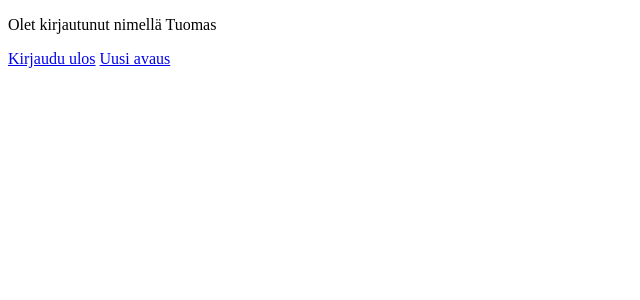
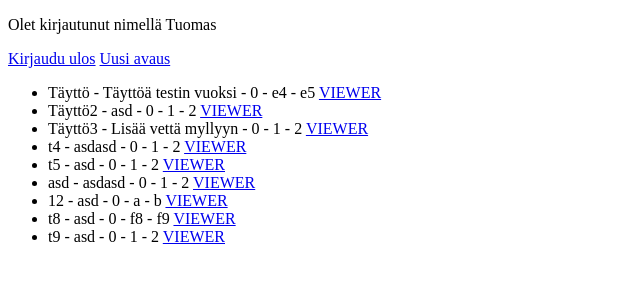
Before and after one commit to TuomasHirv/shakkiavaukset, a Flask app: page / in a window 1280 px wide. Shown: the top 300 px of the page, without its empty margins (0-640 px from the left). Run offline with Flask 3, Linux system fonts and the light colour scheme; a user stored in the database is signed in; data comes from the database, SQL or seed files in the repository; both versions use the stored data as it was after the commit.

Commit message:
Lisätty viewer functio avauksiin ja formalisoitu input. Gitignore tehty myös.

```diff
--- a/app.py
+++ b/app.py
@@ -3,15 +3,22 @@ from flask import render_template, request, session, redirect
 from werkzeug.security import generate_password_hash, check_password_hash
 import sqlite3
 
+import re
+
 from myapp import db
 from myapp import config
 from myapp import siirrot_reader
+SAN_PATTERN = re.compile(
+    r'^(?:[KQRBN]?[a-h]?[1-8]?x?[a-h][1-8](?:=[QRBN])?|O-O(?:-O)?)([+#]?)$'
+)
 
 app = Flask(__name__)
 app.secret_key = config.secret_key
 @app.route("/")
 def index():
-    return render_template("index.html")
+    avaukset = siirrot_reader.hae_avauksia(0, 9)
+    print(avaukset)
+    return render_template("index.html", lista = avaukset)
 
 @app.route("/register")
 def register():
@@ -59,6 +66,11 @@ def create_item():
     kuvaus = request.form["kuvaus"]
     siirrot = request.form["siirrot"]
 
+    tarkistus = siirrot.split()
+    for move in tarkistus:
+        move.strip()
+        if not SAN_PATTERN.match(move):
+            return f"<h1>Invalid chess move on line: {move}</h1> <a href='/new_item'> Back </a>"
     id = -1
     try:
         sql = "INSERT INTO avaukset (nimi, kuvaus, eco_code, tykkaykset, tekija) VALUES (?, ?, ?, ?, ?)"
@@ -72,7 +84,19 @@ def create_item():
         sql2 = "INSERT INTO moves (avaus_id, siirto_numero, color, siirto) VALUES (?, ?, ?, ?)"
         for siirto in lista:
             db.execute(sql2, [siirto["avaus_id"], siirto["siirto_numero"], siirto["color"], siirto["siirto"]])
-    return lista
+    return redirect("/new_item")
+
+@app.route("/opening/<int:opening_id>")
+def opening_detail(opening_id):
+    avaus = siirrot_reader.hae_avaus_id(opening_id)
+    #print(avaus)
+    moves = siirrot_reader.hae_siirrot_avauksesta(opening_id)
+    #print(moves)
+    return render_template(
+        "viewer.html",
+        avaus=avaus,
+        moves=moves
+    )
 
 
 
--- a/myapp/siirrot_reader.py
+++ b/myapp/siirrot_reader.py
@@ -1,5 +1,4 @@
-
-
+from myapp import db
 def teksti_listaksi(siirrot, id):
     lista = []
     siirto_lista = siirrot.split()
@@ -14,3 +13,49 @@ def teksti_listaksi(siirrot, id):
         else:
            vari = "white"
     return lista
+
+def hae_avauksia(alku = 0, loppu = 9, jarjestus = "id"):
+    sql = """SELECT a.id, a.nimi, a.kuvaus, a.tykkaykset, a.tekija, m.siirto AS move_1, m2.siirto AS move_2
+        FROM avaukset AS a
+        JOIN moves as m ON a.id = m.avaus_id AND m.siirto_numero = 1
+        JOIN moves as m2 ON a.id = m2.avaus_id AND m2.siirto_numero = 2
+        ORDER BY a.tykkaykset, a.id
+        LIMIT ? OFFSET ?"""
+    result = db.query(sql, [loppu, alku])
+    lista = [dict(r) for r in result]
+    return lista
+
+def hae_avaus_id(id):
+    sql = """Select a.id, a.nimi, a.kuvaus, a.tykkaykset, a.tekija
+            FROM avaukset AS a
+            Where a.id = ?"""
+    result = db.query(sql, [id,])
+    return result[0]
+
+def hae_siirrot_avauksesta(id):
+    sql = """SELECT m.siirto_numero, m.siirto
+            FROM moves AS m
+            WHERE m.avaus_id = ?
+            ORDER BY m.siirto_numero"""
+    result = db.query(sql, [id,])
+    lista = [dict(r) for r in result]
+    palautus = yhdistä_siirrot(lista)
+    return palautus
+
+def yhdistä_siirrot(list):
+    num = 1
+    siirtoNum = 1
+    ekaSiirto = ""
+    ret = []
+    for siirto in list:
+        if num == 1:
+            ekaSiirto = siirto["siirto"]
+            num = 2
+        else:
+            rivi = dict(siirto_numero = siirtoNum, siirtoW = ekaSiirto, siirtoM = siirto["siirto"])
+            ret.append(rivi)
+            num = 1
+            siirtoNum += 2
+    if num == 2:
+        rivi = dict(siirto_numero = siirtoNum, siirtoW = ekaSiirto, siirtoM = "Loss")
+    return ret
--- a/templates/index.html
+++ b/templates/index.html
@@ -15,6 +15,13 @@
     <a href="/logout">Kirjaudu ulos</a>
     <a href="/new_item">Uusi avaus</a>
   </p>
+<ul>
+  {% for avaus in lista %}
+    <li>{{ avaus["nimi"] }} - {{ avaus["kuvaus"] }} - {{ avaus["tykkaykset"] }} - {{avaus["move_1"]}} - {{avaus["move_2"]}}
+        <a href = "{{ url_for('opening_detail', opening_id=avaus['id']) }}"> VIEWER </a>
+    </li>
+  {% endfor %}
+</ul>
   {% else %}
   <form action="/login" method="post">
     <p>
```
Also changed, not shown: templates/viewer.html (added, +26 -0 lines), database.db, 1 other file.
